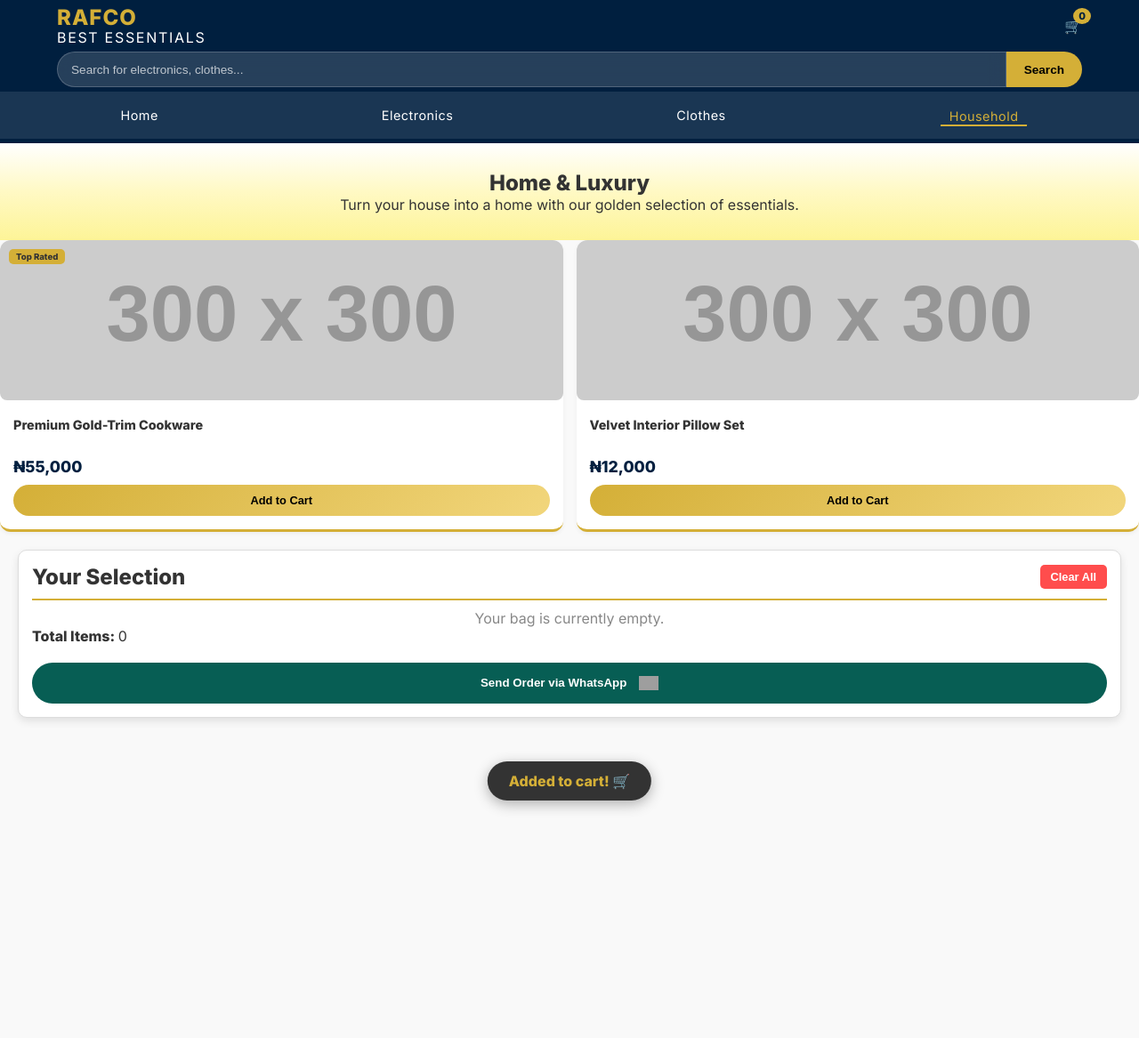
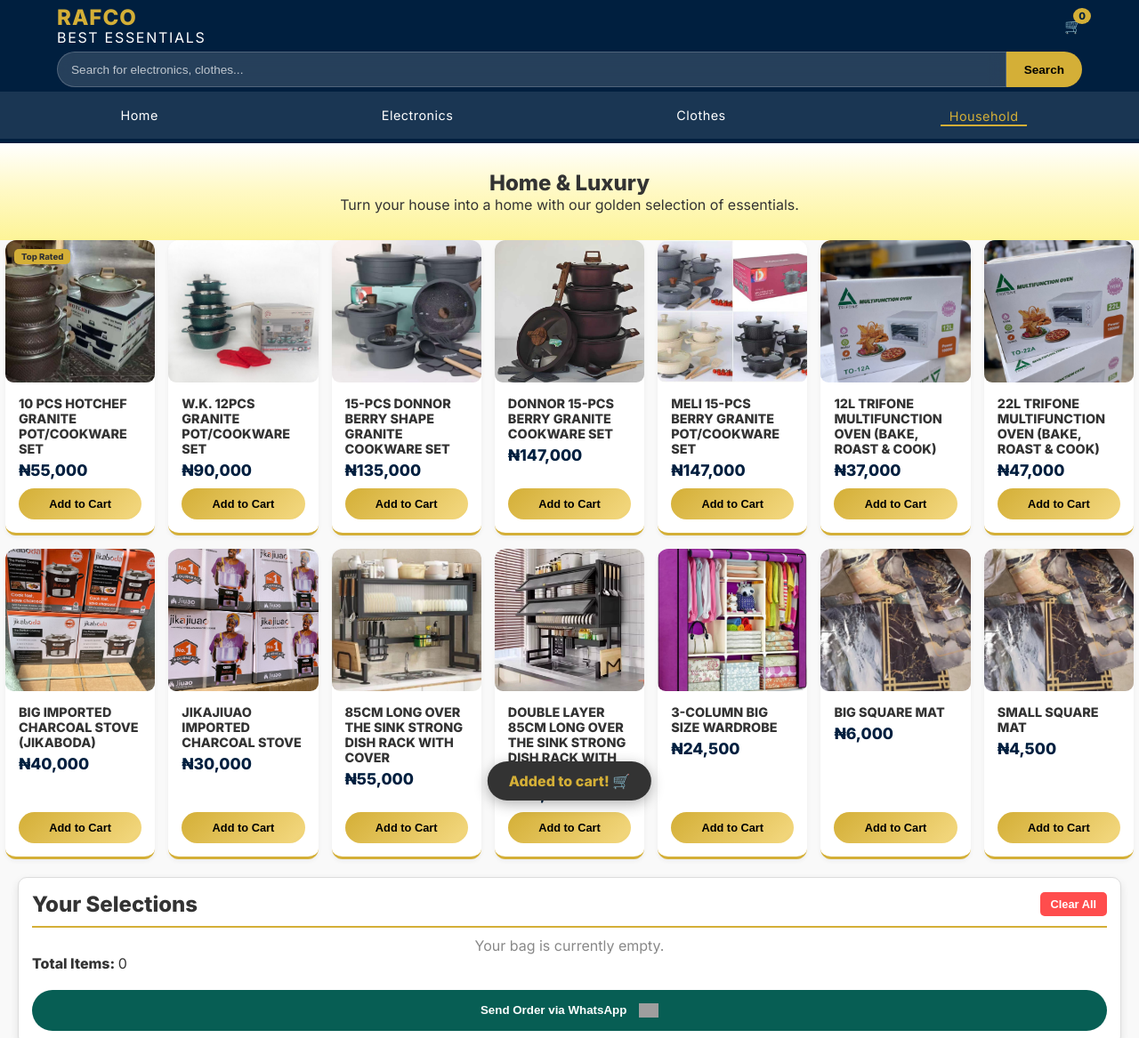
Before and after one commit to davidweb-devv/Rafco-E-Commerce-Website-, a plain HTML site: page household.html in a window 1280 px wide. Shown: the top 1167 px of the page at 89% size. Before the commit the page ends 827 px from the top, so only its background shows below. Drawn offline with Linux system fonts and the light colour scheme; grey boxes are pictures that could not be loaded; placeholder pictures from the web are drawn by us.

Commit message:
Add files via upload

```diff
--- a/household.html
+++ b/household.html
@@ -44,18 +44,124 @@
         <div class="product-grid">
             <div class="product-card" style="border-bottom: 3px solid var(--gold);">
                 <div class="badge">Top Rated</div>
-                <img src="https://via.placeholder.com/300?text=Cookware+Set" alt="Cookware">
+                <img src="images/10pcs-granite-pot.jpg" alt="Granite pot">
                 <div class="card-details">
-                    <h3>Premium Gold-Trim Cookware</h3>
+                    <h3>10 PCS HOTCHEF GRANITE POT/COOKWARE SET</h3>
                     <p class="price">₦55,000</p>
                     <button class="add-to-cart">Add to Cart</button>
                 </div>
             </div>
             <div class="product-card" style="border-bottom: 3px solid var(--gold);">
-                <img src="https://via.placeholder.com/300?text=Home+Decor" alt="Decor">
+                <img src="images/12pcs-granite-pot.jpg" alt="12pcs Granite Pot">
                 <div class="card-details">
-                    <h3>Velvet Interior Pillow Set</h3>
-                    <p class="price">₦12,000</p>
+                    <h3>W.K. 12PCS GRANITE POT/COOKWARE SET</h3>
+                    <p class="price">₦90,000</p>
+                    <button class="add-to-cart">Add to Cart</button>
+                </div>
+            </div>
+            <div class="product-card" style="border-bottom: 3px solid var(--gold);">
+                <img src="images/15pcs-berry-granite-pot.jpg" alt="Berry Granite Pot">
+                <div class="card-details">
+                    <h3>15-PCS DONNOR BERRY SHAPE GRANITE COOKWARE SET</h3>
+                    <p class="price">₦135,000</p>
+                    <button class="add-to-cart">Add to Cart</button>
+                </div>
+            </div>
+
+            <div class="product-card" style="border-bottom: 3px solid var(--gold);">
+                <img src="images/donnor-15pcs-granite-pot.jpg" alt="Donnor Granite Pot">
+                <div class="card-details">
+                    <h3>DONNOR 15-PCS BERRY GRANITE COOKWARE SET</h3>
+                    <p class="price">₦147,000</p>
+                    <button class="add-to-cart">Add to Cart</button>
+                </div>
+            </div>
+
+            <div class="product-card" style="border-bottom: 3px solid var(--gold);">
+                <img src="images/meli-15pcs-granite-pot.jpg" alt="Meli Granite Pot">
+                <div class="card-details">
+                    <h3>MELI 15-PCS BERRY GRANITE POT/COOKWARE SET</h3>
+                    <p class="price">₦147,000</p>
+                    <button class="add-to-cart">Add to Cart</button>
+                </div>
+            </div>
+
+            <div class="product-card" style="border-bottom: 3px solid var(--gold);">
+                <img src="images/12L-multifunction-oven.jpg" alt="Multifunction Oven">
+                <div class="card-details">
+                    <h3>12L TRIFONE MULTIFUNCTION OVEN (BAKE, ROAST & COOK)</h3>
+                    <p class="price">₦37,000</p>
+                    <button class="add-to-cart">Add to Cart</button>
+                </div>
+            </div>
+
+            <div class="product-card" style="border-bottom: 3px solid var(--gold);">
+                <img src="images/22L-multifunction-oven.jpg" alt="22L Multifunction Oven">
+                <div class="card-details">
+                    <h3>22L TRIFONE MULTIFUNCTION OVEN (BAKE, ROAST & COOK)</h3>
+                    <p class="price">₦47,000</p>
+                    <button class="add-to-cart">Add to Cart</button>
+                </div>
+            </div>
+
+            <div class="product-card" style="border-bottom: 3px solid var(--gold);">
+                <img src="images/charcoal-stove.jpg" alt="Charcoal Stove">
+                <div class="card-details">
+                    <h3>BIG IMPORTED CHARCOAL STOVE (JIKABODA)</h3>
+                    <p class="price">₦40,000</p>
+                    <button class="add-to-cart">Add to Cart</button>
+                </div>
+            </div>
+
+       <div class="product-card" style="border-bottom: 3px solid var(--gold);">
+                <img src="images/imported-charcoal-stove.jpg" alt="Jikajiuao Charcoal Stove">
+                <div class="card-details">
+                    <h3>JIKAJIUAO IMPORTED CHARCOAL STOVE</h3>
+                    <p class="price">₦30,000</p>
+                    <button class="add-to-cart">Add to Cart</button>
+                </div>
+            </div>
+
+               <div class="product-card" style="border-bottom: 3px solid var(--gold);">
+                <img src="images/85cm-dish-rack.jpg" alt="85cm dish racl">
+                <div class="card-details">
+                    <h3>85CM LONG OVER THE SINK STRONG DISH RACK WITH COVER</h3>
+                    <p class="price">₦55,000</p>
+                    <button class="add-to-cart">Add to Cart</button>
+                </div>
+            </div>
+
+              <div class="product-card" style="border-bottom: 3px solid var(--gold);">
+                <img src="images/dish-rack.jpg" alt="dish rack">
+                <div class="card-details">
+                    <h3>DOUBLE LAYER 85CM LONG OVER THE SINK STRONG DISH RACK WITH COVER</h3>
+                    <p class="price">₦62,000</p>
+                    <button class="add-to-cart">Add to Cart</button>
+                </div>
+            </div>
+
+                <div class="product-card" style="border-bottom: 3px solid var(--gold);">
+                <img src="images/wardrobe.jpg" alt="wardrobe">
+                <div class="card-details">
+                    <h3>3-COLUMN BIG SIZE WARDROBE </h3>
+                    <p class="price">₦24,500</p>
+                    <button class="add-to-cart">Add to Cart</button>
+                </div>
+            </div>
+
+            <div class="product-card" style="border-bottom: 3px solid var(--gold);">
+                <img src="images/square-mat.jpg" alt="square mat">
+                <div class="card-details">
+                    <h3>BIG SQUARE MAT</h3>
+                    <p class="price">₦6,000</p>
+                    <button class="add-to-cart">Add to Cart</button>
+                </div>
+            </div>
+            <div class="product-card" style="border-bottom: 3px solid var(--gold);">
+                <img src="images/square-mat.jpg" alt="square mat">
+                <div class="card-details">
+                    <h3>SMALL SQUARE MAT</h3>
+                    <p class="price">₦4,500</p>
                     <button class="add-to-cart">Add to Cart</button>
                 </div>
             </div>
@@ -63,7 +169,7 @@
 
         <section id="cart-summary" class="cart-section">
     <div class="cart-header">
-        <h2>Your Selection</h2>
+        <h2>Your Selections</h2>
         <button id="clear-cart-btn" class="secondary-btn">Clear All</button>
     </div>
 
--- a/script.js
+++ b/script.js
@@ -49,7 +49,7 @@
         updateCartUI();
 
         // Quick feedback for the user
-        showToast(`${name} added to cart!`);
+        showToast('Item added to cart!');
 
     });
 });
--- a/styles.css
+++ b/styles.css
@@ -298,9 +298,13 @@
     display: grid;
     grid-template-columns: repeat(auto-fit, minmax(160px, 1fr));
     gap: 15px;
+    padding: 0 6px;
 }
 
 .product-card {
+    display: flex;
+    flex-direction: column;
+    height: 100%;
     background: white;
     border-radius: 12px;
     overflow: hidden;
@@ -327,20 +331,23 @@
 
 .product-card img {
   width: 100%;
-    height: 180px; /* Forces all images to the same height */
-    object-fit: cover; /* Crops the image perfectly so it doesn't look squashed */
-    border-radius: 8px;
+    height: 160px; /* Forces all images to the same height */
+   object-fit: cover; /* Crops the image perfectly so it doesn't look squashed */
+    border-radius: 9px;
 }
 
 .card-details {
+  display: flex;
+  flex-direction: column;
+  flex-grow: 1;
   padding: 15px;
 
 }
 .card-details h3 {
   font-size: 0.9rem;
   margin-bottom: 5px;
-  height: 40px;
-  overflow: hidden;
+  min-height: 10px;
+  overflow: visible;
 }
 
 .price {
@@ -352,6 +359,7 @@
     color: white
     border: none;
     padding: 10px 20px;
+    margin-top: auto;
     border-radius: 25px;
     font-weight: 600;
     font-size: 0.8rem;
```
Also changed, not shown: electronics.html (+14 -6 lines).
